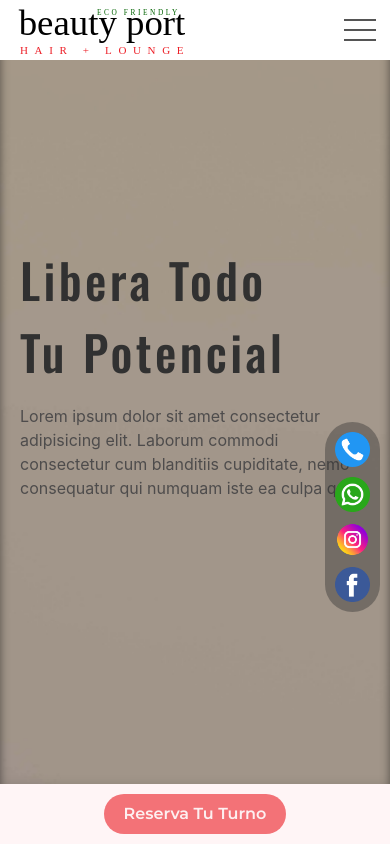
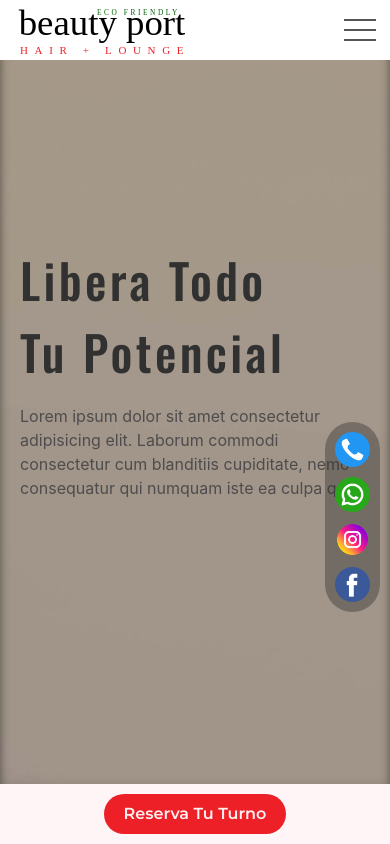
Before and after one commit to DanielQuijano1/bp-peluqueria, a React (Vite) app: page / in a window 390 px wide. Shown: the top 844 px of the page. Built offline with nearby package versions, Linux system fonts and the light colour scheme.

Commit message:
boton reserva a color rojo

```diff
--- a/src/App.css
+++ b/src/App.css
@@ -589,6 +589,9 @@
     padding: 10px 0;
   }
 
+  .fondoRosaOscuro{
+    background-color: #ed1f27;
+  }
 
   .navbar__titleFlexMovil {
     display: flex;
```
